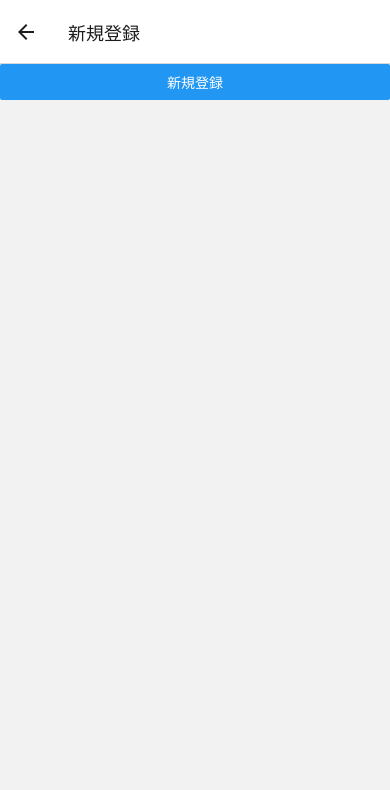
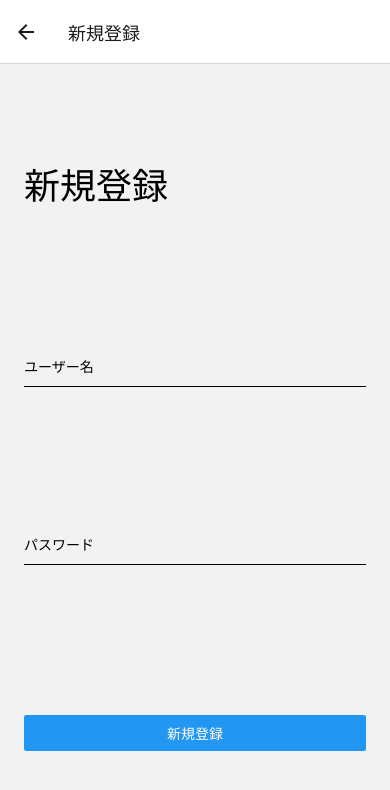
Before and after one commit to TeraiKazuma/TaskManager, a React Native app: screen /Signup in a window 390 px wide. Shown: the top 790 px of the page. Built offline with nearby package versions, Linux system fonts and the light colour scheme.

Commit message:
Update SignUp

```diff
--- a/src/AddTask.tsx
+++ b/src/AddTask.tsx
@@ -1,5 +1,5 @@
 import React, { useState } from 'react'
-import { View, ScrollView, Text, StyleSheet,TouchableOpacity, Button, TextInput,  Platform, Modal, SafeAreaView,} from 'react-native'
+import { View, ScrollView, Text, StyleSheet,TouchableOpacity, Button, TextInput,  Platform, Modal,} from 'react-native'
 import DateTimePicker, { DateTimePickerEvent } from '@react-native-community/datetimepicker'
 
 type Toption = {
--- a/src/Login.tsx
+++ b/src/Login.tsx
@@ -8,7 +8,7 @@ import {
     TouchableWithoutFeedback,
     Button,
     Keyboard,
-  } from 'react-native'
+} from 'react-native'
 
 
 const Login = ({navigation} :any) => {
--- a/src/SignUp.tsx
+++ b/src/SignUp.tsx
@@ -1,10 +1,60 @@
-import { View, Button } from 'react-native'
-const Signup = ({navigation}: any) => {
+import {
+    View,
+    KeyboardAvoidingView,
+    TextInput,
+    StyleSheet,
+    Text,
+    Platform,
+    TouchableWithoutFeedback,
+    Button,
+    Keyboard,
+} from 'react-native'
+
+
+const Signup = ({navigation} :any) => {
     return(
-        <View>
-            <Button title="新規登録" onPress={() => navigation.navigate('Login')}></Button>
-        </View>
+        <KeyboardAvoidingView
+        behavior={Platform.OS === 'ios' ? 'padding' : 'height'}
+        style={styles.container}>
+            <TouchableWithoutFeedback onPress={Keyboard.dismiss}>
+                <View style={styles.inner}>
+                <Text style={styles.header}>新規登録</Text>
+                <TextInput placeholder="ユーザー名" style={styles.textInput} />
+                <TextInput
+                placeholder="パスワード"
+                secureTextEntry
+                style={styles.textInput} />
+                <View style={styles.btnContainer}>
+                    <Button title="新規登録" onPress={() => navigation.navigate('Login')} />
+                </View>
+                </View>
+            </TouchableWithoutFeedback>
+        </KeyboardAvoidingView>
     )
 }
 
+const styles = StyleSheet.create({
+    container: {
+        flex: 1,
+    },
+    inner: {
+        padding: 24,
+        flex: 1,
+        justifyContent: 'space-around',
+    },
+    header: {
+        fontSize: 36,
+        marginBottom: 0,
+    },
+    textInput: {
+        height: 40,
+        borderColor: '#000000',
+        borderBottomWidth: 1
+    },
+    btnContainer: {
+        backgroundColor: 'white',
+        marginTop: 12,
+    },
+})
+
 export default Signup
```
